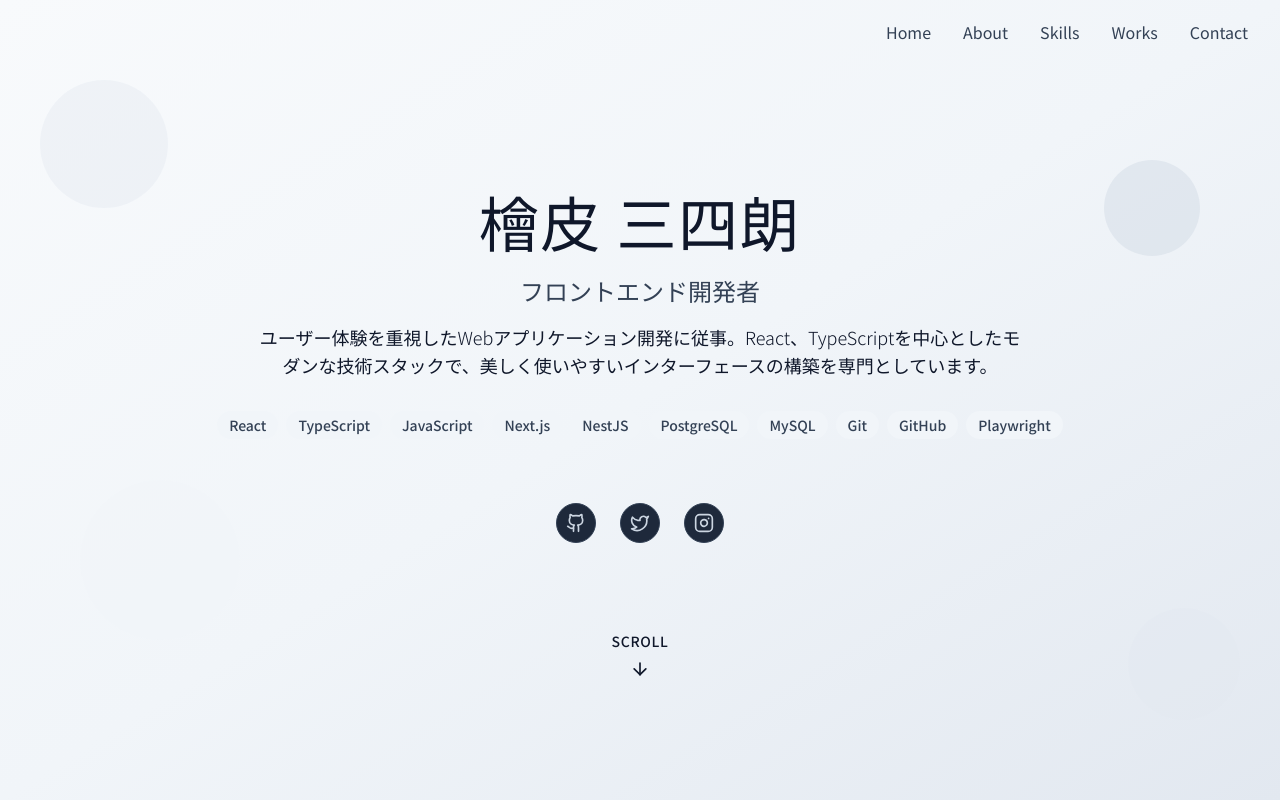
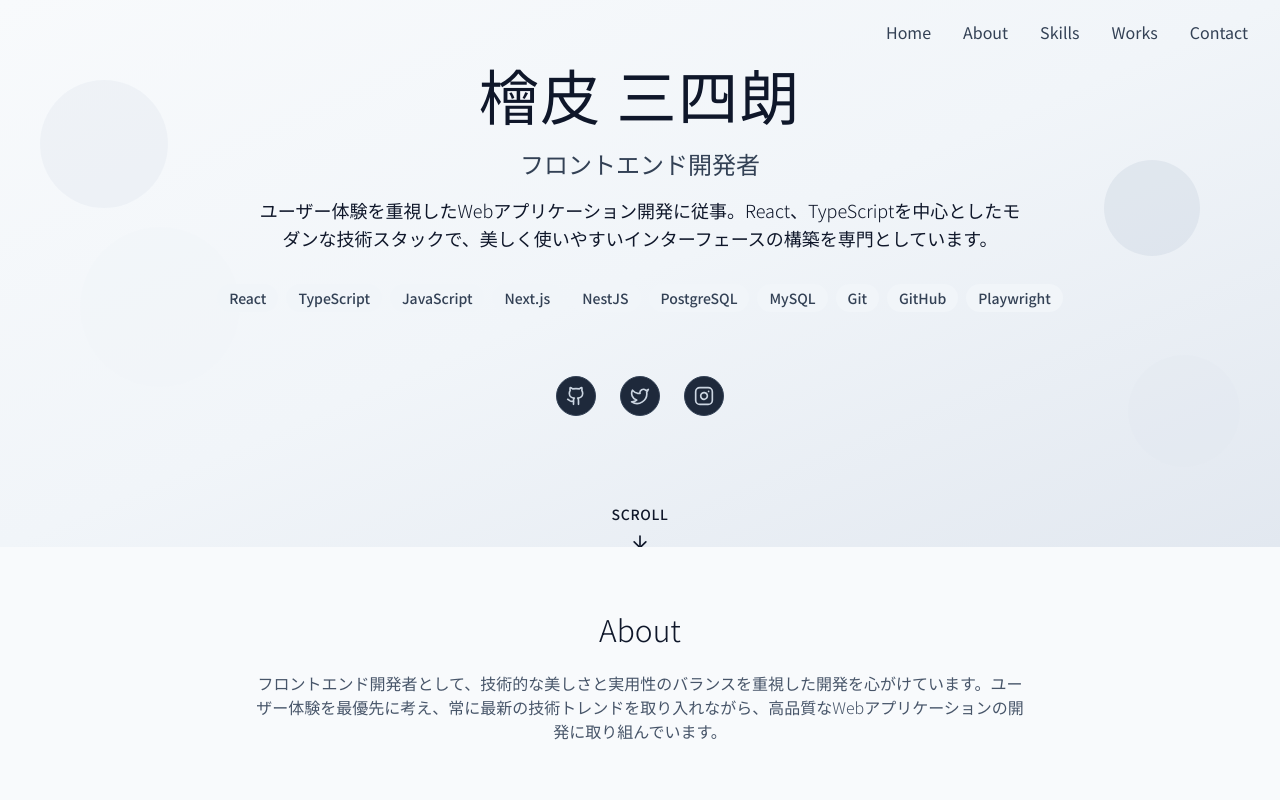
Before and after one commit to sanpicule/my-information, a React (Vite) app: page / in a window 1280 px wide. Shown: the top 800 px of the page. Built offline with nearby package versions, Linux system fonts and the light colour scheme.

Commit message:
ブラウザのがたつき対応

```diff
--- a/src/App.tsx
+++ b/src/App.tsx
@@ -6,13 +6,16 @@ import Works from '@/components/Works';
 import Contact from '@/components/Contact';
 import Footer from '@/components/Footer';
 import { profileData } from '@/lib/data';
+import { useViewportHeight } from '@/hooks/useViewportHeight';
 
 function App() {
+  // ビューポート高さの動的制御
+  useViewportHeight();
   // スキル名のリストを取得（Heroセクション用）
   const skillNames = profileData.skills.map(skill => skill.name);
 
   return (
-    <main className="min-h-screen">
+    <main className="min-h-screen-dynamic">
       <Header />
       <Hero
         name={profileData.name}
--- a/src/components/Header.tsx
+++ b/src/components/Header.tsx
@@ -78,6 +78,7 @@ const Header = () => {
           isMenuOpen ? 'translate-x-0' : 'translate-x-full'
         }`}
         style={{
+          height: 'calc(100vh - 4rem)',
           transitionDelay: isClosing ? '0.3s' : '0s' // 閉じる時は文字が消えてから背景をスライド
         }}
       >
--- a/src/components/Hero.tsx
+++ b/src/components/Hero.tsx
@@ -26,7 +26,7 @@ const Hero = ({ name, title, introduction, skills, contact }: HeroProps) => {
   };
 
   return (
-    <section id="home" className="min-h-screen flex items-center justify-center pt-16 w-full relative overflow-hidden">
+    <section id="home" className="min-h-screen-dynamic flex items-center justify-center pt-16 w-full relative overflow-hidden">
       {/* Gradient Background */}
       <div className="absolute inset-0 bg-gradient-to-br from-slate-50 via-slate-100 to-slate-200 z-0" />
 
--- /dev/null
+++ b/src/hooks/useViewportHeight.ts
@@ -0,0 +1,92 @@
+import { useEffect } from 'react';
+
+/**
+ * モバイルブラウザでのスクロール時の表示領域可変を防ぐためのフック
+ * iOS SafariのアドレスバーやAndroid Chromeのナビゲーションバーの表示/非表示による
+ * ビューポート高さの変化を制御します
+ */
+export const useViewportHeight = () => {
+  useEffect(() => {
+    const setViewportHeight = () => {
+      // 実際のビューポート高さを取得
+      const vh = window.innerHeight * 0.01;
+      const vw = window.innerWidth * 0.01;
+
+      // CSS変数に設定
+      document.documentElement.style.setProperty('--vh', `${vh}px`);
+      document.documentElement.style.setProperty('--vw', `${vw}px`);
+    };
+
+    // 初回設定
+    setViewportHeight();
+
+    // リサイズ時の再計算
+    const handleResize = () => {
+      setViewportHeight();
+    };
+
+    // スクロール時の再計算（モバイルブラウザのUI変化に対応）
+    const handleScroll = () => {
+      // スクロールイベントの頻度を制限
+      if (window.scrollTimeout) {
+        clearTimeout(window.scrollTimeout);
+      }
+
+      window.scrollTimeout = setTimeout(() => {
+        setViewportHeight();
+      }, 100);
+    };
+
+    // オリエンテーション変更時の再計算
+    const handleOrientationChange = () => {
+      // オリエンテーション変更後、少し遅延してから再計算
+      setTimeout(() => {
+        setViewportHeight();
+      }, 500);
+    };
+
+    // イベントリスナーを追加
+    window.addEventListener('resize', handleResize);
+    window.addEventListener('scroll', handleScroll);
+    window.addEventListener('orientationchange', handleOrientationChange);
+
+    // モバイルブラウザの表示領域変化を検知
+    if ('visualViewport' in window) {
+      const handleVisualViewportChange = () => {
+        setViewportHeight();
+      };
+
+      window.visualViewport?.addEventListener('resize', handleVisualViewportChange);
+
+      // クリーンアップ時にvisualViewportのイベントリスナーも削除
+      return () => {
+        window.removeEventListener('resize', handleResize);
+        window.removeEventListener('scroll', handleScroll);
+        window.removeEventListener('orientationchange', handleOrientationChange);
+        window.visualViewport?.removeEventListener('resize', handleVisualViewportChange);
+
+        if (window.scrollTimeout) {
+          clearTimeout(window.scrollTimeout);
+        }
+      };
+    }
+
+    // クリーンアップ
+    return () => {
+      window.removeEventListener('resize', handleResize);
+      window.removeEventListener('scroll', handleScroll);
+      window.removeEventListener('orientationchange', handleOrientationChange);
+
+      if (window.scrollTimeout) {
+        clearTimeout(window.scrollTimeout);
+      }
+    };
+  }, []);
+};
+
+// TypeScriptの型拡張
+declare global {
+  interface Window {
+    scrollTimeout?: number;
+  }
+}
--- a/src/index.css
+++ b/src/index.css
@@ -5,20 +5,46 @@
 @tailwind utilities;
 
 @layer base {
+  :root {
+    /* 動的なビューポート高さの制御 */
+    --vh: 1vh;
+    --vw: 1vw;
+  }
+
   html {
     scroll-behavior: smooth;
+    /* スクロール時の表示領域可変を防ぐ */
+    height: 100%;
+    height: -webkit-fill-available;
   }
 
   body {
     font-family: 'Noto Sans JP', sans-serif;
     background-color: #e0e5ec;
     color: #2d3748;
+    /* スクロール時の表示領域可変を防ぐ */
+    min-height: 100vh;
+    min-height: calc(var(--vh, 1vh) * 100);
+    min-height: -webkit-fill-available;
+    /* スクロール時のレイアウトシフトを防ぐ */
+    overflow-x: hidden;
   }
 
   /* スムーズスクロールのフォールバック */
   @media (prefers-reduced-motion: no-preference) {
     html {
       scroll-behavior: smooth;
+    }
+  }
+
+  /* モバイルブラウザでの表示領域可変を防ぐ */
+  @media screen and (max-width: 768px) {
+    body {
+      /* iOS Safariのアドレスバー対策 */
+      min-height: 100vh;
+      min-height: calc(var(--vh, 1vh) * 100);
+      /* Android Chromeのナビゲーションバー対策 */
+      min-height: -webkit-fill-available;
     }
   }
 }
@@ -130,4 +156,23 @@
   .font-banty {
     font-family: 'Noto Sans JP', sans-serif;
   }
+
+  /* 動的ビューポート高さのユーティリティ */
+  .h-screen-dynamic {
+    height: 100vh;
+    height: calc(var(--vh, 1vh) * 100);
+    height: -webkit-fill-available;
+  }
+
+  .min-h-screen-dynamic {
+    min-height: 100vh;
+    min-height: calc(var(--vh, 1vh) * 100);
+    min-height: -webkit-fill-available;
+  }
+
+  .max-h-screen-dynamic {
+    max-height: 100vh;
+    max-height: calc(var(--vh, 1vh) * 100);
+    max-height: -webkit-fill-available;
+  }
 }
--- a/src/lib/data.ts
+++ b/src/lib/data.ts
@@ -68,7 +68,7 @@ export const profileData: Profile = {
       role: 'フロントエンド開発・デザイン',
       category: 'web',
       type: 'portfolio',
-      demoUrl: 'https://weather-app-demo.com',
+      demoUrl: 'https://kikara-official.vercel.app',
       githubUrl: 'https://github.com/username/portfolio',
       screenshots: ['/images/project3-1.jpg', '/images/project3-2.jpg'],
       challenge: '美しいアニメーションとレスポンシブデザインの実現',
@@ -85,7 +85,7 @@ export const profileData: Profile = {
       role: '個人開発',
       category: 'web',
       type: 'portfolio',
-      demoUrl: 'https://weather-app-demo.com',
+      demoUrl: 'https://tinypost-three.vercel.app',
       githubUrl: 'https://github.com/username/portfolio',
       screenshots: ['/images/project4-1.jpg', '/images/project4-2.jpg'],
       challenge: 'API連携とレスポンシブデザインの実装',
@@ -102,7 +102,7 @@ export const profileData: Profile = {
       role: '個人開発',
       category: 'web',
       type: 'portfolio',
-      demoUrl: 'https://weather-app-demo.com',
+      demoUrl: 'https://lively-marzipan-614a01.netlify.app/',
       githubUrl: 'https://github.com/username/portfolio',
       screenshots: ['/images/project4-1.jpg', '/images/project4-2.jpg'],
       challenge: 'API連携とレスポンシブデザインの実装',
```
Also changed, not shown: 5 other files (tests, documents, lock files or other folders).
